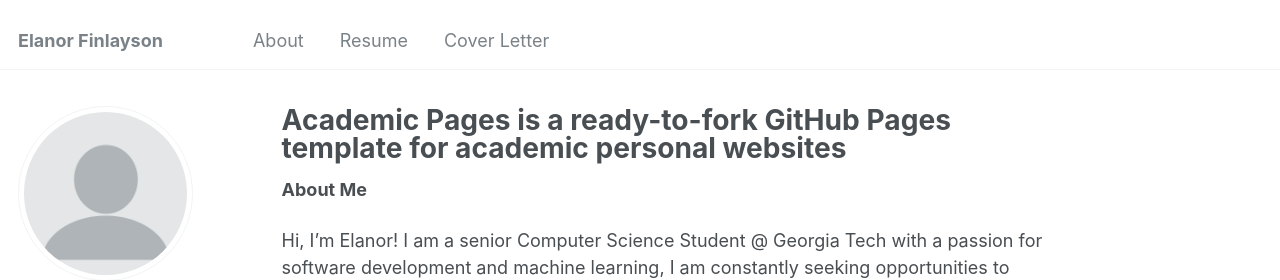
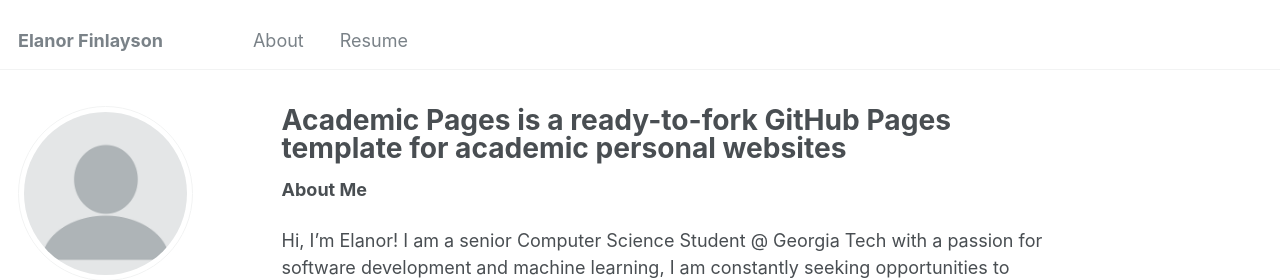
Before and after one commit to efin396/efin396.github.io, a Jekyll site: the page built from _pages/about.md, in a window 1280 px wide. Shown: the top 280 px of the page. Built offline with Jekyll 4.4.1, drawn with Linux system fonts in a browser that asks for light colours.

Commit message:
Update navigation.yml

```diff
--- a/_data/navigation.yml
+++ b/_data/navigation.yml
@@ -10,6 +10,3 @@ main:
 
   - title: "Resume"
     url:  /cv/
-
-  - title: "Cover Letter"
-    url: /teaching/
```
